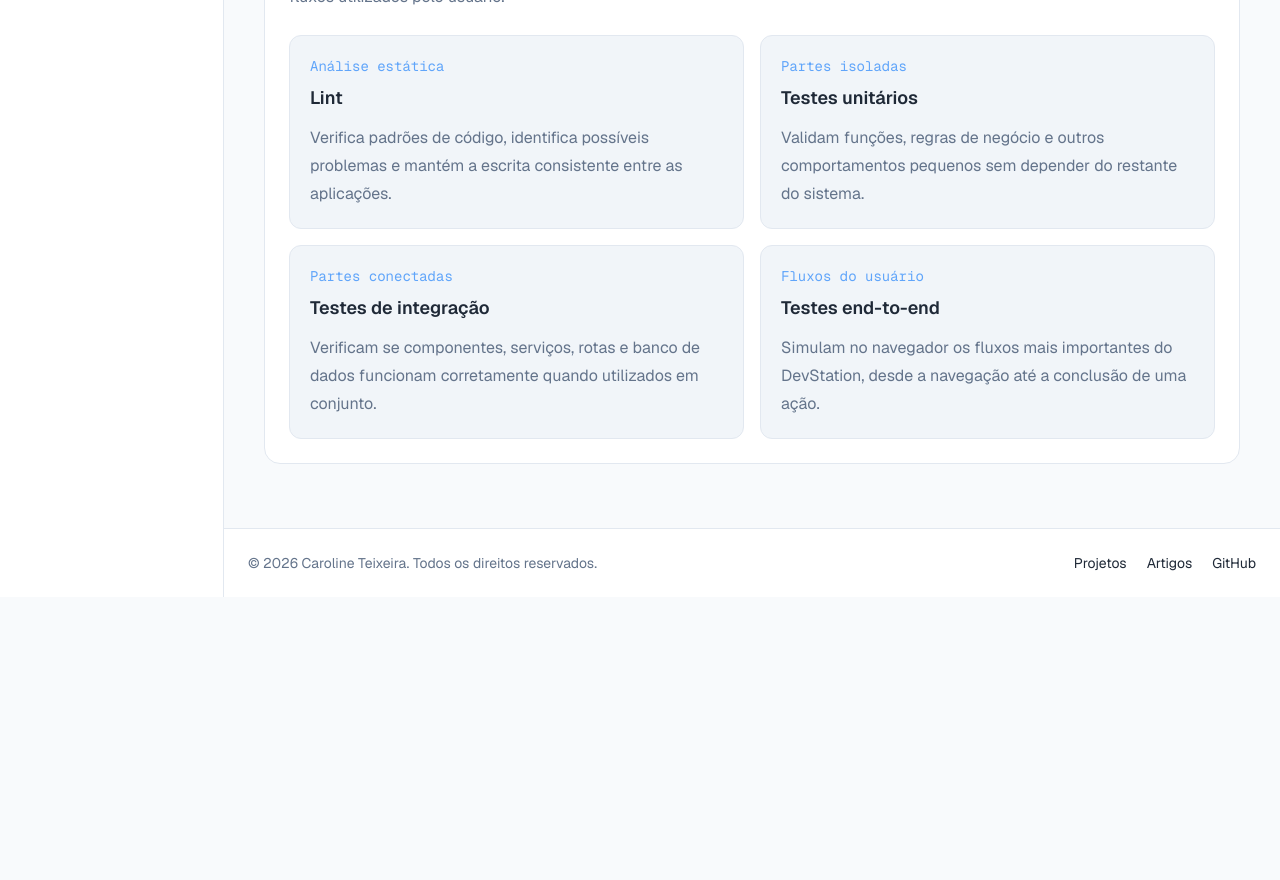
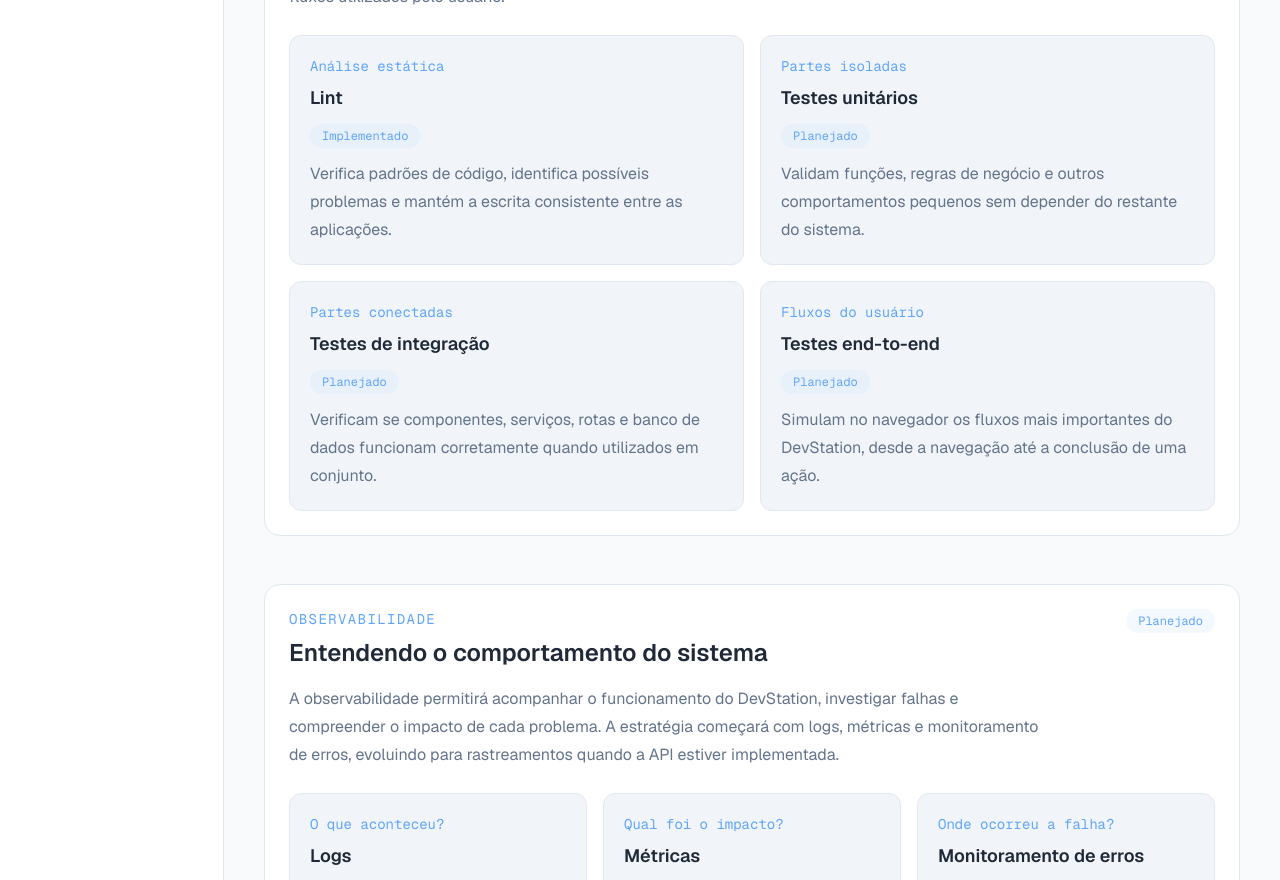
Before and after one commit to caahteixeiira/devstation, a Next.js app in the folder apps/web/: page /engenharia in a window 1280 px wide. Shown: the part 1920-2800 px from the top of the page. Before the commit the page ends 2517 px from the top, so only its background shows below. Built offline with nearby package versions, Linux system fonts and the light colour scheme.

Commit message:
feat(web): add observability section

```diff
--- a/apps/web/src/app/engenharia/page.tsx
+++ b/apps/web/src/app/engenharia/page.tsx
@@ -43,7 +43,7 @@ export default function EngenhariaPage() {
             <p className="font-mono text-sm text-primary-strong">apps/api</p>
 
             <span className="rounded-full bg-primary/10 px-3 py-1 font-mono text-xs text-primary-strong">
-              Implementado
+              Planejado
             </span>
           </div>
 
@@ -60,7 +60,7 @@ export default function EngenhariaPage() {
             <p className="font-mono text-sm text-primary-strong">packages/</p>
 
             <span className="rounded-full bg-primary/10 px-3 py-1 font-mono text-xs text-primary-strong">
-              Implementado
+              Planejado
             </span>
           </div>
 
@@ -78,7 +78,7 @@ export default function EngenhariaPage() {
             <p className="font-mono text-sm text-primary-strong">docs/</p>
 
             <span className="rounded-full bg-primary/10 px-3 py-1 font-mono text-xs text-primary-strong">
-              Implementado
+              Planejado
             </span>
           </div>
 
@@ -166,6 +166,10 @@ export default function EngenhariaPage() {
 
             <h3 className="mt-2 text-lg font-semibold">Lint</h3>
 
+            <span className="mt-3 inline-block rounded-full bg-primary/10 px-3 py-1 font-mono text-xs text-primary-strong">
+              Implementado
+            </span>
+
             <p className="mt-3 leading-7 text-foreground-muted">
               Verifica padrões de código, identifica possíveis problemas e
               mantém a escrita consistente entre as aplicações.
@@ -178,7 +182,9 @@ export default function EngenhariaPage() {
             </p>
 
             <h3 className="mt-2 text-lg font-semibold">Testes unitários</h3>
-
+            <span className="mt-3 inline-block rounded-full bg-primary/10 px-3 py-1 font-mono text-xs text-primary-strong">
+              Planejado
+            </span>
             <p className="mt-3 leading-7 text-foreground-muted">
               Validam funções, regras de negócio e outros comportamentos
               pequenos sem depender do restante do sistema.
@@ -192,6 +198,9 @@ export default function EngenhariaPage() {
 
             <h3 className="mt-2 text-lg font-semibold">Testes de integração</h3>
 
+            <span className="mt-3 inline-block rounded-full bg-primary/10 px-3 py-1 font-mono text-xs text-primary-strong">
+              Planejado
+            </span>
             <p className="mt-3 leading-7 text-foreground-muted">
               Verificam se componentes, serviços, rotas e banco de dados
               funcionam corretamente quando utilizados em conjunto.
@@ -205,6 +214,9 @@ export default function EngenhariaPage() {
 
             <h3 className="mt-2 text-lg font-semibold">Testes end-to-end</h3>
 
+            <span className="mt-3 inline-block rounded-full bg-primary/10 px-3 py-1 font-mono text-xs text-primary-strong">
+              Planejado
+            </span>
             <p className="mt-3 leading-7 text-foreground-muted">
               Simulam no navegador os fluxos mais importantes do DevStation,
               desde a navegação até a conclusão de uma ação.
@@ -212,6 +224,74 @@ export default function EngenhariaPage() {
           </article>
         </div>
       </section>
+      <section className="mt-12 rounded-2xl border border-border bg-surface p-6">
+        <div className="flex flex-wrap items-start justify-between gap-3">
+          <div>
+            <p className="font-mono text-sm uppercase tracking-widest text-primary-strong">
+              Observabilidade
+            </p>
+
+            <h2 className="mt-2 text-2xl font-semibold">
+              Entendendo o comportamento do sistema
+            </h2>
+          </div>
+
+          <span className="rounded-full bg-primary/10 px-3 py-1 font-mono text-xs text-primary-strong">
+            Planejado
+          </span>
+        </div>
+
+        <p className="mt-4 max-w-3xl leading-7 text-foreground-muted">
+          A observabilidade permitirá acompanhar o funcionamento do DevStation,
+          investigar falhas e compreender o impacto de cada problema. A
+          estratégia começará com logs, métricas e monitoramento de erros,
+          evoluindo para rastreamentos quando a API estiver implementada.
+        </p>
+
+        <div className="mt-6 grid gap-4 sm:grid-cols-2 lg:grid-cols-3">
+          <article className="rounded-xl border border-border bg-surface-muted p-5">
+            <p className="font-mono text-sm text-primary-strong">
+              O que aconteceu?
+            </p>
+
+            <h3 className="mt-2 text-lg font-semibold">Logs</h3>
+
+            <p className="mt-3 leading-7 text-foreground-muted">
+              Registrarão acontecimentos relevantes, requisições recebidas,
+              operações concluídas e falhas encontradas durante a execução.
+            </p>
+          </article>
+
+          <article className="rounded-xl border border-border bg-surface-muted p-5">
+            <p className="font-mono text-sm text-primary-strong">
+              Qual foi o impacto?
+            </p>
+
+            <h3 className="mt-2 text-lg font-semibold">Métricas</h3>
+
+            <p className="mt-3 leading-7 text-foreground-muted">
+              Acompanharão valores como quantidade de acessos, tempo de
+              resposta, taxa de erros e desempenho das principais operações.
+            </p>
+          </article>
+
+          <article className="rounded-xl border border-border bg-surface-muted p-5 sm:col-span-2 lg:col-span-1">
+            <p className="font-mono text-sm text-primary-strong">
+              Onde ocorreu a falha?
+            </p>
+
+            <h3 className="mt-2 text-lg font-semibold">
+              Monitoramento de erros
+            </h3>
+
+            <p className="mt-3 leading-7 text-foreground-muted">
+              Permitirá identificar exceções, reunir informações para
+              diagnóstico e compreender quais usuários e funcionalidades foram
+              afetados.
+            </p>
+          </article>
+        </div>
+      </section>
     </PageIntro>
   );
 }
```
